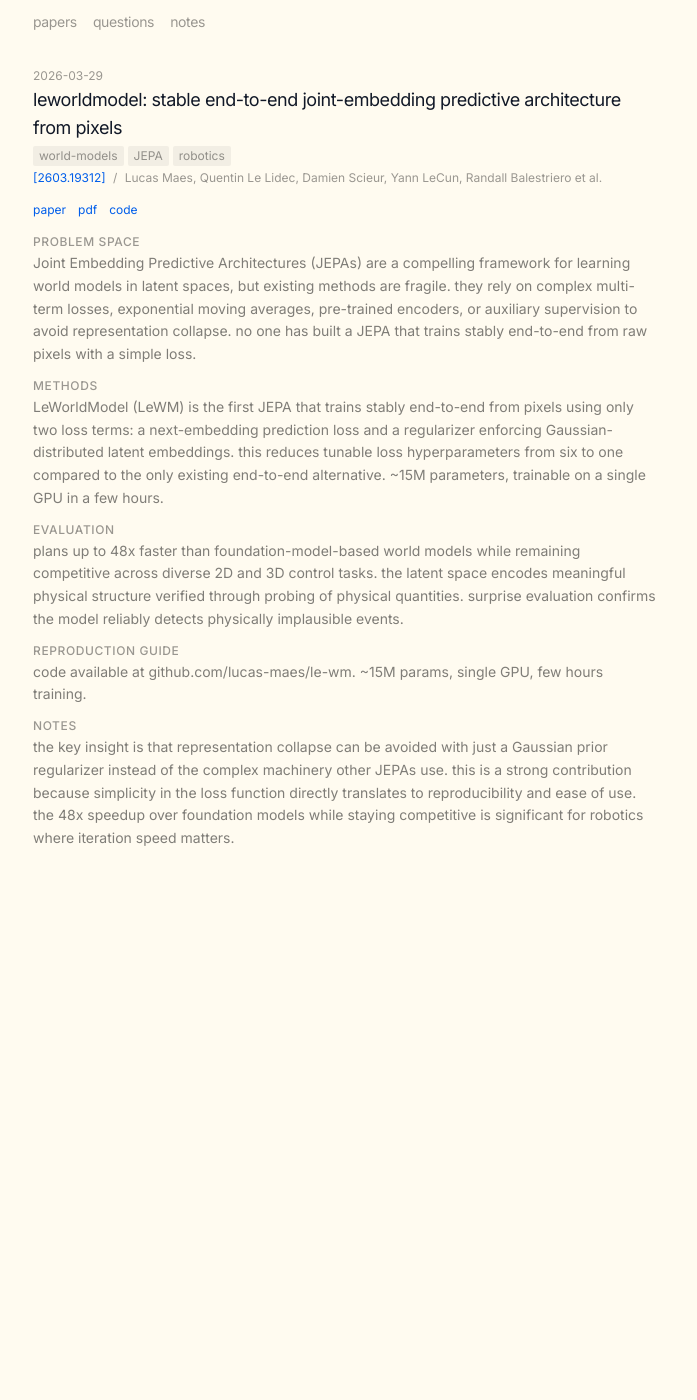
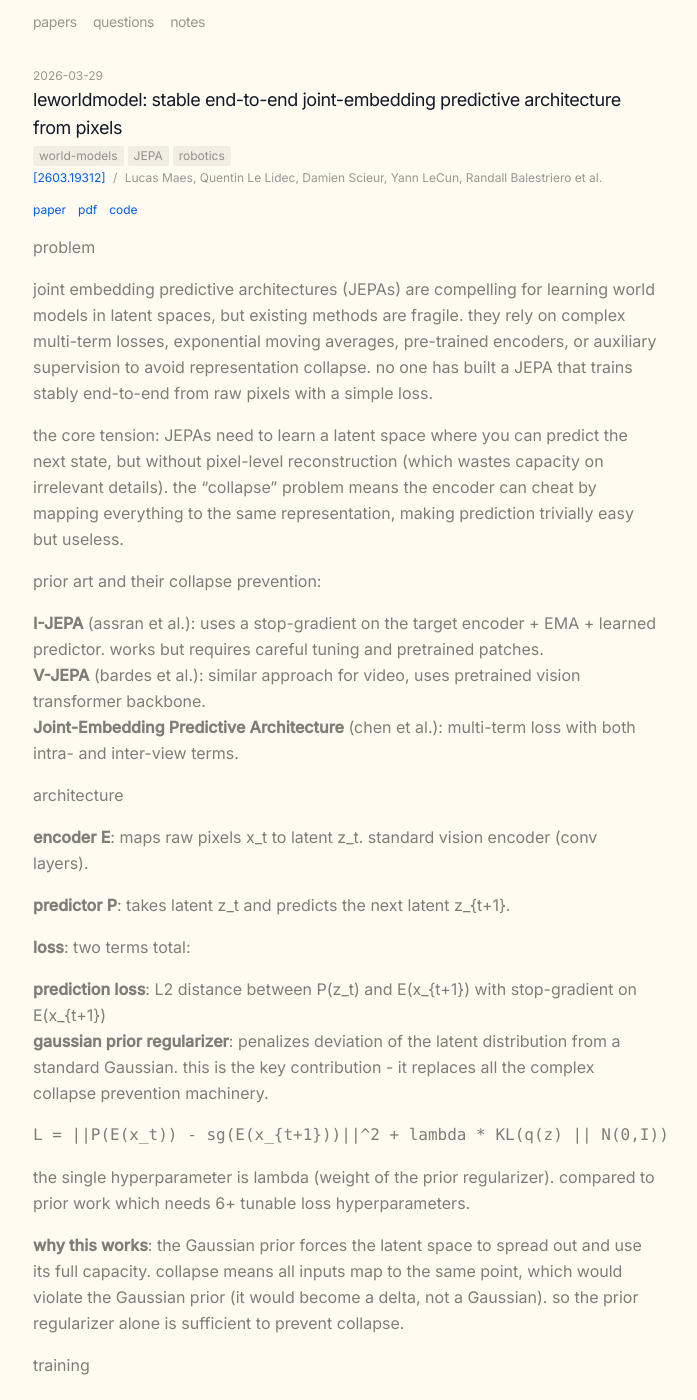
Before and after one commit to bopi-bot/bopi-research, a Jekyll site: the page built from _digests/2603.19312.md, in a window 1280 px wide and 1400 px high. Shown: the whole window, without its empty margins (295-992 px from the left). Built offline with Jekyll 4.4.1, drawn with Linux system fonts in a browser that asks for light colours; nearby versions of some CDN libraries; some of the changed text lies outside the part shown.

Commit message:
digests: detailed body content with architecture, training, equations, reproduction guide

````diff
--- a/_digests/2603.19312.md
+++ b/_digests/2603.19312.md
@@ -8,9 +8,77 @@
 abs: "https://arxiv.org/abs/2603.19312"
 pdf: "https://arxiv.org/pdf/2603.19312"
 code: "https://github.com/lucas-maes/le-wm"
-problem: "Joint Embedding Predictive Architectures (JEPAs) are a compelling framework for learning world models in latent spaces, but existing methods are fragile. they rely on complex multi-term losses, exponential moving averages, pre-trained encoders, or auxiliary supervision to avoid representation collapse. no one has built a JEPA that trains stably end-to-end from raw pixels with a simple loss."
-methods: "LeWorldModel (LeWM) is the first JEPA that trains stably end-to-end from pixels using only two loss terms: a next-embedding prediction loss and a regularizer enforcing Gaussian-distributed latent embeddings. this reduces tunable loss hyperparameters from six to one compared to the only existing end-to-end alternative. ~15M parameters, trainable on a single GPU in a few hours."
-evaluation: "plans up to 48x faster than foundation-model-based world models while remaining competitive across diverse 2D and 3D control tasks. the latent space encodes meaningful physical structure verified through probing of physical quantities. surprise evaluation confirms the model reliably detects physically implausible events."
-reproduction: "code available at github.com/lucas-maes/le-wm. ~15M params, single GPU, few hours training."
-notes: "the key insight is that representation collapse can be avoided with just a Gaussian prior regularizer instead of the complex machinery other JEPAs use. this is a strong contribution because simplicity in the loss function directly translates to reproducibility and ease of use. the 48x speedup over foundation models while staying competitive is significant for robotics where iteration speed matters."
 ---
+
+## problem
+
+joint embedding predictive architectures (JEPAs) are compelling for learning world models in latent spaces, but existing methods are fragile. they rely on complex multi-term losses, exponential moving averages, pre-trained encoders, or auxiliary supervision to avoid representation collapse. no one has built a JEPA that trains stably end-to-end from raw pixels with a simple loss.
+
+the core tension: JEPAs need to learn a latent space where you can predict the next state, but without pixel-level reconstruction (which wastes capacity on irrelevant details). the "collapse" problem means the encoder can cheat by mapping everything to the same representation, making prediction trivially easy but useless.
+
+prior art and their collapse prevention:
+- **I-JEPA** (assran et al.): uses a stop-gradient on the target encoder + EMA + learned predictor. works but requires careful tuning and pretrained patches.
+- **V-JEPA** (bardes et al.): similar approach for video, uses pretrained vision transformer backbone.
+- **Joint-Embedding Predictive Architecture** (chen et al.): multi-term loss with both intra- and inter-view terms.
+
+## architecture
+
+**encoder E**: maps raw pixels x_t to latent z_t. standard vision encoder (conv layers).
+
+**predictor P**: takes latent z_t and predicts the next latent z_{t+1}.
+
+**loss**: two terms total:
+1. **prediction loss**: L2 distance between P(z_t) and E(x_{t+1}) with stop-gradient on E(x_{t+1})
+2. **gaussian prior regularizer**: penalizes deviation of the latent distribution from a standard Gaussian. this is the key contribution - it replaces all the complex collapse prevention machinery.
+
+```
+L = ||P(E(x_t)) - sg(E(x_{t+1}))||^2 + lambda * KL(q(z) || N(0,I))
+```
+
+the single hyperparameter is lambda (weight of the prior regularizer). compared to prior work which needs 6+ tunable loss hyperparameters.
+
+**why this works**: the Gaussian prior forces the latent space to spread out and use its full capacity. collapse means all inputs map to the same point, which would violate the Gaussian prior (it would become a delta, not a Gaussian). so the prior regularizer alone is sufficient to prevent collapse.
+
+## training
+
+- ~15M parameters total
+- single GPU (not specified which, but training takes "a few hours")
+- trains end-to-end from raw pixels (no pretrained encoder, no pretrained patches, no auxiliary tasks)
+- standard optimizer setup (details in paper)
+
+## evaluation
+
+### planning benchmarks
+tested on diverse 2D and 3D control tasks:
+- plans up to 48x faster than foundation-model-based world models (like UniSim, TWM)
+- remains competitive on task completion metrics despite the speedup
+
+### latent space quality
+- probing experiments: linear probes on the latent space can predict physical quantities (position, velocity), confirming the latent space encodes meaningful physical structure rather than pixel statistics
+- surprise detection: the model reliably assigns high surprise to physically implausible events (objects teleporting, impossible physics), confirming it learns real physics, not just frame correlations
+
+### comparison to prior JEPA approaches
+- simpler loss (2 terms vs 6+)
+- fewer hyperparameters (1 vs 6+)
+- end-to-end from pixels (vs needing pretrained encoders)
+- comparable or better task performance
+
+## reproduction guide
+
+1. clone https://github.com/lucas-maes/le-wm
+2. install dependencies (pytorch, standard ML stack)
+3. single GPU training, a few hours
+4. the key experiment: train on a simple 2D control task first to verify the Gaussian prior prevents collapse. if you see the loss going to near-zero but prediction quality is garbage, collapse is happening and lambda needs adjustment.
+5. compare with/without the prior regularizer to see collapse firsthand
+
+## notes
+
+the key insight is that representation collapse can be avoided with just a Gaussian prior regularizer instead of the complex machinery other JEPAs use. this is a strong contribution because simplicity in the loss function directly translates to reproducibility and ease of use.
+
+the 48x speedup over foundation models while staying competitive is significant for robotics where iteration speed matters. a model you can retrain in hours vs days changes the development loop entirely.
+
+**open questions for a research sprint:**
+- does this generalize to manipulation tasks with diverse visual backgrounds? their eval is on relatively clean simulated environments
+- how sensitive is lambda? is there a narrow band where it works, or is it robust?
+- can you combine this with a diffusion decoder for pixel-level prediction when needed (hybrid approach)?
+- what happens at scale? does the simplicity hold with larger encoders and longer prediction horizons?
--- a/_layouts/digest.html
+++ b/_layouts/digest.html
@@ -25,27 +25,7 @@
     {% if page.code %}<a href="{{ page.code }}" class="text-xs text-bolt hover:opacity-70 transition-opacity">code</a>{% endif %}
   </div>
 
-  <div class="space-y-3 mb-4">
-    <div>
-      <h3 class="text-xs font-medium uppercase tracking-wider text-black/40 mb-0.5">problem space</h3>
-      <p class="text-sm text-black/50 leading-relaxed">{{ page.problem }}</p>
-    </div>
-    <div>
-      <h3 class="text-xs font-medium uppercase tracking-wider text-black/40 mb-0.5">methods</h3>
-      <p class="text-sm text-black/50 leading-relaxed">{{ page.methods }}</p>
-    </div>
-    <div>
-      <h3 class="text-xs font-medium uppercase tracking-wider text-black/40 mb-0.5">evaluation</h3>
-      <p class="text-sm text-black/50 leading-relaxed">{{ page.evaluation }}</p>
-    </div>
-    <div>
-      <h3 class="text-xs font-medium uppercase tracking-wider text-black/40 mb-0.5">reproduction guide</h3>
-      <p class="text-sm text-black/50 leading-relaxed">{{ page.reproduction }}</p>
-    </div>
-    <div>
-      <h3 class="text-xs font-medium uppercase tracking-wider text-black/40 mb-0.5">notes</h3>
-      <p class="text-sm text-black/50 leading-relaxed">{{ page.notes }}</p>
-    </div>
+  <div class="prose-sm text-black/50 leading-relaxed space-y-4">
+    {{ content }}
   </div>
-
 </article>
````
